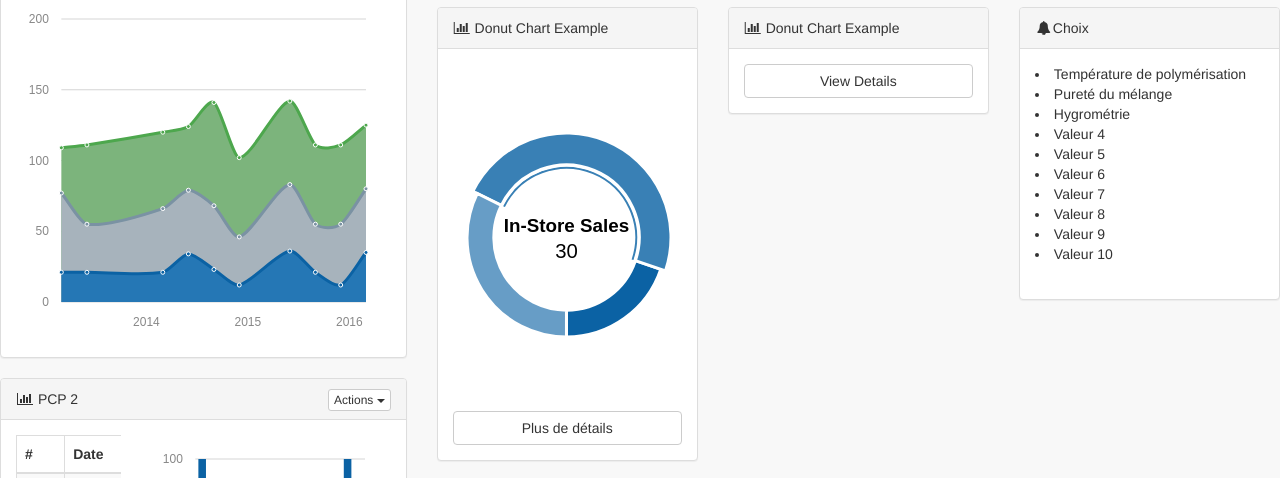
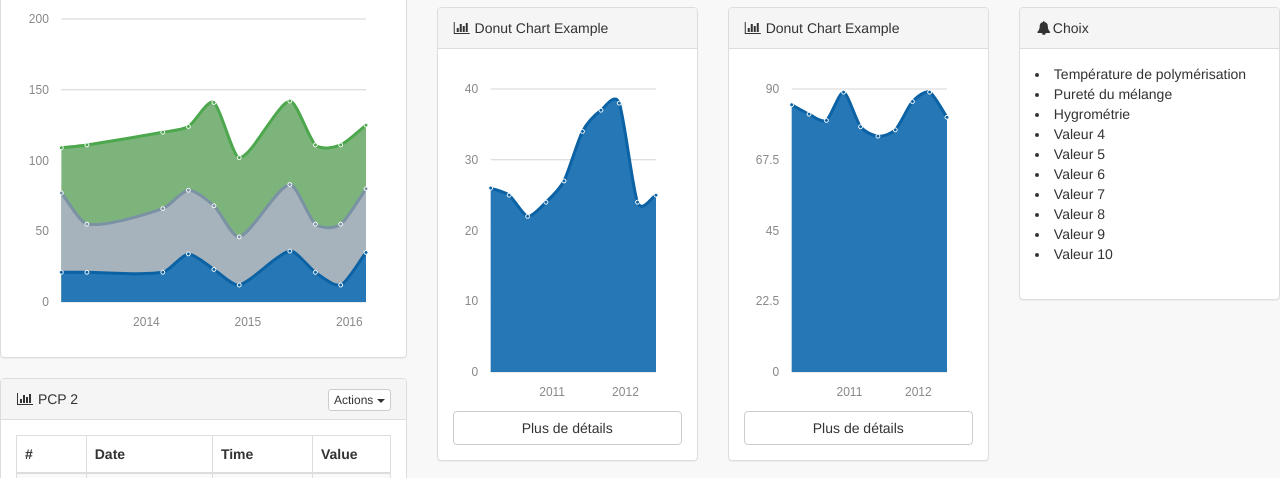
Before and after one commit to leobouscarrat/MySmartProcess, a website: page pages/index.html in a window 1280 px wide. Shown: the part 295-773 px from the top of the page. Drawn offline with Linux system fonts and the light colour scheme.

Commit message:
Done !!!!

```diff
--- a/js/morris-data.js
+++ b/js/morris-data.js
@@ -60,6 +60,129 @@ $(function() {
         hideHover: 'auto',
         resize: true
     });
+    Morris.Area({
+        element: 'morris-area-chartTemp',
+        data: [{
+            period: '2010 Q1',
+            temperature: 26
+        }, {
+            period: '2010 Q2',
+            temperature: 25
+        }, {
+            period: '2010 Q3',
+            temperature: 22
+        }, {
+            period: '2010 Q4',
+            temperature: 24
+        }, {
+            period: '2011 Q1',
+            temperature: 27
+        }, {
+            period: '2011 Q2',
+            temperature: 34
+        }, {
+            period: '2011 Q3',
+            temperature: 37
+        }, {
+            period: '2011 Q4',
+            temperature: 38
+        }, {
+            period: '2012 Q1',
+            temperature: 24
+        }, {
+            period: '2012 Q2',
+            temperature: 25
+        }],
+        xkey: 'period',
+        ykeys: ['temperature'],
+        labels: ['Température'],
+        pointSize: 2,
+        hideHover: 'auto',
+        resize: true
+    });
+
+    Morris.Area({
+        element: 'morris-area-chartQual',
+        data: [{
+            period: '2010 Q1',
+            Purete: 85
+        }, {
+            period: '2010 Q2',
+            Purete: 82
+        }, {
+            period: '2010 Q3',
+            Purete: 80
+        }, {
+            period: '2010 Q4',
+            Purete: 89
+        }, {
+            period: '2011 Q1',
+            Purete: 78
+        }, {
+            period: '2011 Q2',
+            Purete: 75
+        }, {
+            period: '2011 Q3',
+            Purete: 77
+        }, {
+            period: '2011 Q4',
+            Purete: 86
+        }, {
+            period: '2012 Q1',
+            Purete: 89
+        }, {
+            period: '2012 Q2',
+            Purete: 81
+        }],
+        xkey: 'period',
+        ykeys: ['Purete'],
+        labels: ['Pureté du mélange'],
+        pointSize: 2,
+        hideHover: 'auto',
+        resize: true
+    });
+
+    Morris.Area({
+        element: 'morris-area-chartHygro',
+        data: [{
+            period: '2010 Q1',
+            Hygrometrie: 35
+        }, {
+            period: '2010 Q2',
+            Hygrometrie: 40
+        }, {
+            period: '2010 Q3',
+            Hygrometrie: 42
+        }, {
+            period: '2010 Q4',
+            Hygrometrie: 38
+        }, {
+            period: '2011 Q1',
+            Hygrometrie: 47
+        }, {
+            period: '2011 Q2',
+            Hygrometrie: 40
+        }, {
+            period: '2011 Q3',
+            Hygrometrie: 32
+        }, {
+            period: '2011 Q4',
+            Hygrometrie: 28
+        }, {
+            period: '2012 Q1',
+            Hygrometrie: 31
+        }, {
+            period: '2012 Q2',
+            Hygrometrie: 37
+        }],
+        xkey: 'period',
+        ykeys: ['Hygrometrie'],
+        labels: ['Hygrométrie'],
+        pointSize: 2,
+        hideHover: 'auto',
+        resize: true
+    });
+
 
 
     Morris.Area({
@@ -176,4 +299,43 @@ $(function() {
         resize: true
     });
 
+    Morris.Bar({
+        element: 'morris-bar-chart-2',
+        data: [{
+            y: '2006',
+            a: 100,
+            b: 90
+        }, {
+            y: '2007',
+            a: 75,
+            b: 65
+        }, {
+            y: '2008',
+            a: 50,
+            b: 40
+        }, {
+            y: '2009',
+            a: 75,
+            b: 65
+        }, {
+            y: '2010',
+            a: 50,
+            b: 40
+        }, {
+            y: '2011',
+            a: 75,
+            b: 65
+        }, {
+            y: '2012',
+            a: 100,
+            b: 90
+        }],
+        xkey: 'y',
+        ykeys: ['a', 'b'],
+        labels: ['Series A', 'Series B'],
+        hideHover: 'auto',
+        resize: true
+    });
+
+
 });
--- a/pages/index.html
+++ b/pages/index.html
@@ -355,8 +355,6 @@
                 </div>
                 <!-- /.panel-heading -->
                 <div class="panel-body">
-                    <div class="row">
-                        <div class="col-lg-4">
                     <div class="table-responsive">
                         <table class="table table-bordered table-hover table-striped">
                             <thead>
@@ -404,13 +402,6 @@
                     <!-- /.table-responsive -->
                 </div>
                 <!-- /.col-lg-4 (nested) -->
-                        <div class="col-lg-8">
-                            <div id="morris-bar-chart"></div>
-                        </div>
-                        <!-- /.col-lg-8 (nested) -->
-                    </div>
-                    <!-- /.row -->
-                </div>
                 <!-- /.panel-body -->
             </div>
             <div class="panel panel-default">
@@ -458,7 +449,7 @@
                                     <i class="fa fa-bar-chart-o fa-fw"></i> Donut Chart Example
                                 </div>
                                 <div class="panel-body">
-                                    <div id="morris-donut-chart"></div>
+                                    <div id="morris-area-chartTemp"></div>
                                     <a href="#" class="btn btn-default btn-block">Plus de détails</a>
                                 </div>
                                 <!-- /.panel-body -->
@@ -470,8 +461,8 @@
                                     <i class="fa fa-bar-chart-o fa-fw"></i> Donut Chart Example
                                 </div>
                                 <div class="panel-body">
-                                    <div id="morris-donut-chart"></div>
-                                    <a href="#" class="btn btn-default btn-block">View Details</a>
+                                    <div id="morris-area-chartQual"></div>
+                                    <a href="#" class="btn btn-default btn-block">Plus de détails</a>
                                 </div>
                                 <!-- /.panel-body -->
                             </div>
@@ -484,8 +475,8 @@
                                     <i class="fa fa-bar-chart-o fa-fw"></i> Donut Chart Example
                                 </div>
                                 <div class="panel-body">
-                                    <div id="morris-donut-chart"></div>
-                                    <a href="#" class="btn btn-default btn-block">View Details</a>
+                                    <div id="morris-area-chartHygro"></div>
+                                    <a href="#" class="btn btn-default btn-block">Plus de détails</a>
                                 </div>
                                 <!-- /.panel-body -->
                             </div>
@@ -493,11 +484,10 @@
                         <div class="col-lg-6">
                             <div class="panel panel-default">
                                 <div class="panel-heading">
-                                    <i class="fa fa-bar-chart-o fa-fw"></i> Donut Chart Example
+                                    <i class="fa fa-bar-chart-o fa-fw"></i> Données à définir
                                 </div>
                                 <div class="panel-body">
-                                    <div id="morris-donut-chart"></div>
-                                    <a href="#" class="btn btn-default btn-block">View Details</a>
+                                    <div>Choississez une donnée à afficher dans la liste à droite.</div>
                                 </div>
                                 <!-- /.panel-body -->
                             </div>
```
Lines whose indentation alone changed are shown as unchanged.
